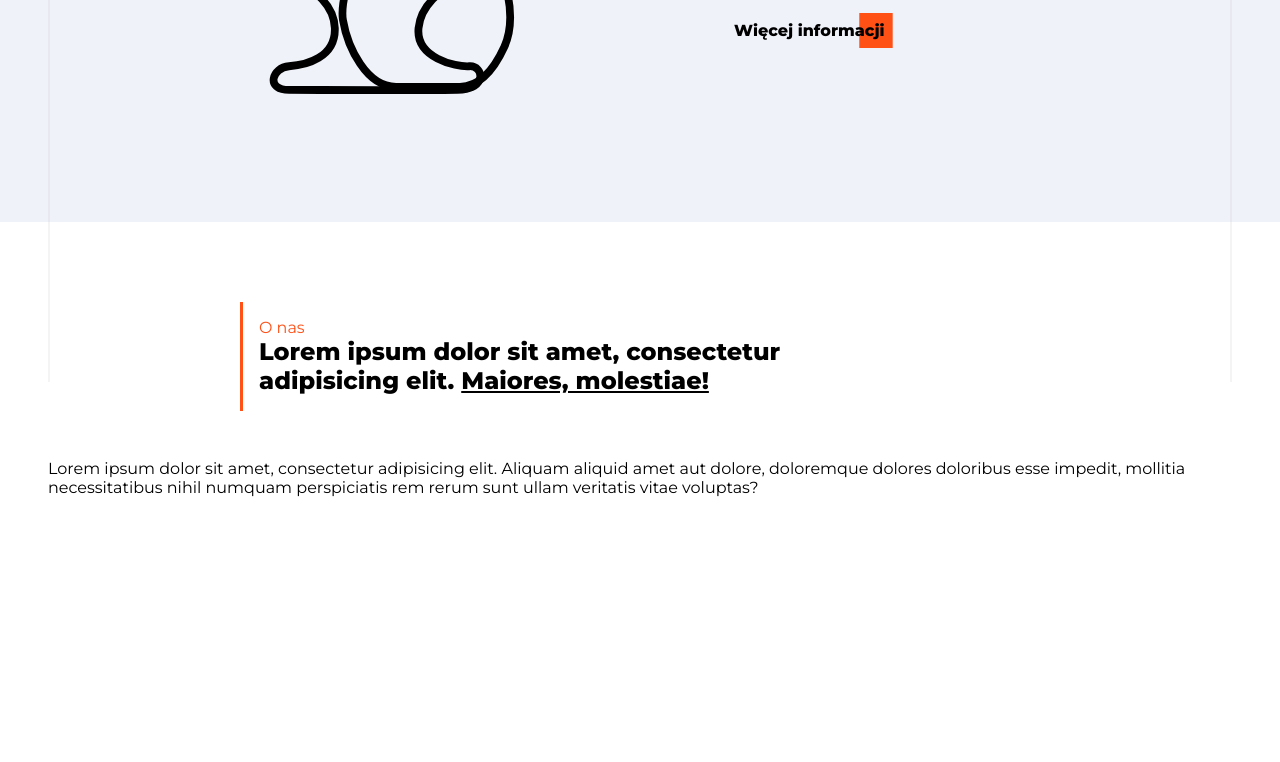
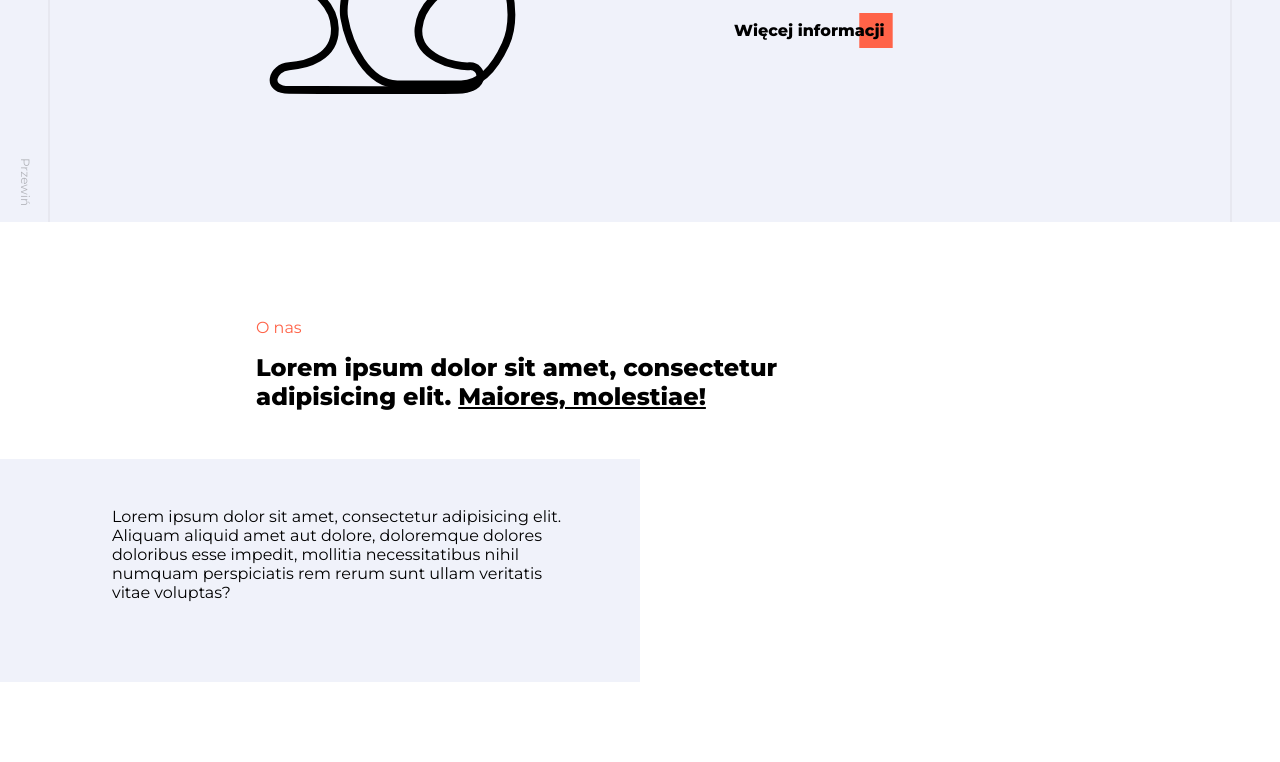
Before and after one commit to jakex7/fundacja-miec-pasje, a Gatsby site: page / in a window 1280 px wide. Shown: the part 418-1180 px from the top of the page. Before the commit the page ends 1011 px from the top, so only its background shows below. Built offline with nearby package versions, Linux system fonts and the light colour scheme; Gatsby itself is replaced by a stand-in of ours.

Commit message:
Add scroll text to hero and start coding About section

```diff
--- a/src/assets/styles/theme.js
+++ b/src/assets/styles/theme.js
@@ -1,5 +1,8 @@
 export const theme = {
-  accent: '#FF5016',
+  // accent: '#FF5016', //original orange
+  accent: '#ff6348',
   lightGray: '#f0f2fa',
   darkGray: 'rgba(150,150,150, .1)',
+  blue: '#5c98ed',
+  purple: '#9e75fb',
 }
--- a/src/components/atoms/Button/Button.style.js
+++ b/src/components/atoms/Button/Button.style.js
@@ -26,6 +26,11 @@ export const StyledButton = styled.button`
     right: 0;
     top: 0;
     background-color: ${({ theme }) => theme.accent};
+    // background: linear-gradient(
+    //   0.25turn,
+    //   ${({ theme }) => theme.blue},
+    //   ${({ theme }) => theme.purple}
+    // );
     width: 100%;
     transform-origin: right;
     transform: scaleX(0.2);
--- a/src/components/organisms/AboutSection/AboutSection.js
+++ b/src/components/organisms/AboutSection/AboutSection.js
@@ -1,27 +1,12 @@
 import React from 'react'
-import styled from 'styled-components'
 import Header from '../../atoms/Header/Header'
 import Accent from '../../atoms/Accent/Accent'
-
-const Wrapper = styled.article`
-  width: 100%;
-  padding: 5rem 3rem;
-  //padding: 5rem 4rem;
-  display: flex;
-  flex-direction: column;
-`
-const SectionTitle = styled.h4`
-  font-weight: 400;
-  color: ${({ theme }) => theme.accent};
-  margin: 0;
-`
-const TitleWrapper = styled.div`
-  width: 100%;
-  max-width: 800px;
-  margin: 0 auto 2rem;
-  padding: 1rem;
-  border-left: 3px solid ${({ theme }) => theme.accent};
-`
+import {
+  MainWrapper,
+  SectionTitle,
+  TitleWrapper,
+  Wrapper,
+} from './AboutSection.style'
 
 const AboutSection = () => {
   return (
@@ -35,12 +20,17 @@ const AboutSection = () => {
           </Accent>
         </Header>
       </TitleWrapper>
-      <p>
-        Lorem ipsum dolor sit amet, consectetur adipisicing elit. Aliquam
-        aliquid amet aut dolore, doloremque dolores doloribus esse impedit,
-        mollitia necessitatibus nihil numquam perspiciatis rem rerum sunt ullam
-        veritatis vitae voluptas?
-      </p>
+      <MainWrapper>
+        <p>
+          Lorem ipsum dolor sit amet, consectetur adipisicing elit. Aliquam
+          aliquid amet aut dolore, doloremque dolores doloribus esse impedit,
+          mollitia necessitatibus nihil numquam perspiciatis rem rerum sunt
+          ullam veritatis vitae voluptas?
+        </p>
+        <div>
+          <img src="" alt="" />
+        </div>
+      </MainWrapper>
     </Wrapper>
   )
 }
--- /dev/null
+++ b/src/components/organisms/AboutSection/AboutSection.style.js
@@ -0,0 +1,54 @@
+import styled from 'styled-components'
+
+export const Wrapper = styled.article`
+  width: 100%;
+  padding: 5rem 3rem;
+  //padding: 5rem 4rem;
+  display: flex;
+  flex-direction: column;
+`
+export const SectionTitle = styled.h4`
+  font-weight: 400;
+  color: ${({ theme }) => theme.accent};
+  margin: 0 0 1rem;
+`
+export const TitleWrapper = styled.div`
+  width: 100%;
+  max-width: 800px;
+  margin: 0 auto 2rem;
+  padding: 1rem;
+  // border-left: 3px solid ${({ theme }) => theme.accent};
+`
+
+export const MainWrapper = styled.div`
+  width: 100%;
+  display: flex;
+  flex-direction: row;
+  justify-content: space-evenly;
+  align-items: center;
+
+  p {
+    margin: 0;
+    padding: 3rem 4rem 5rem;
+    flex: 1;
+    position: relative;
+
+    &::before {
+      content: '';
+      display: block;
+      position: absolute;
+      z-index: -1;
+      background-color: ${({ theme }) => theme.lightGray};
+      top: 0;
+      right: 0;
+      height: 100%;
+      width: 200%;
+      //opacity: 0.075;
+    }
+  }
+
+  div {
+    flex: 1;
+    padding: 0 4rem;
+  }
+`
--- a/src/components/organisms/HeroSection/HeroSection.js
+++ b/src/components/organisms/HeroSection/HeroSection.js
@@ -7,6 +7,7 @@ import {
   HeroImage,
   HeroText,
   Paragraph,
+  HeroScroll,
 } from './HeroSection.style'
 import Button from '../../atoms/Button/Button'
 import Header from '../../atoms/Header/Header'
@@ -63,7 +64,7 @@ const HeroSection = () => {
       targets: `${HeroImage} #pitcher`,
       translateY: [0, -10],
       translateX: [0, 5],
-      duration: 4000,
+      duration: 6000,
       loop: true,
       easing: 'linear',
       direction: 'alternate',
@@ -71,6 +72,7 @@ const HeroSection = () => {
   }, [])
   return (
     <HeroWrapper>
+      <HeroScroll>Przewiń</HeroScroll>
       <HeroImage>
         <LogoImage />
       </HeroImage>
--- a/src/components/organisms/HeroSection/HeroSection.style.js
+++ b/src/components/organisms/HeroSection/HeroSection.style.js
@@ -23,7 +23,7 @@ export const HeroWrapper = styled.main`
     position: absolute;
     top: 0;
     width: 2px;
-    height: 100vh;
+    height: 100%;
     background-color: ${({ theme }) => theme.darkGray};
   }
 `
@@ -49,3 +49,14 @@ export const HeroImage = styled.div`
   }
 `
 export const Paragraph = styled.p``
+
+export const HeroScroll = styled.p`
+  writing-mode: vertical-lr;
+  font-size: 0.75rem;
+  position: absolute;
+  margin: 0;
+  left: calc(calc(3rem - 0.75rem) / 2);
+  bottom: 1rem;
+  opacity: 0.25;
+  cursor: pointer;
+`
```
